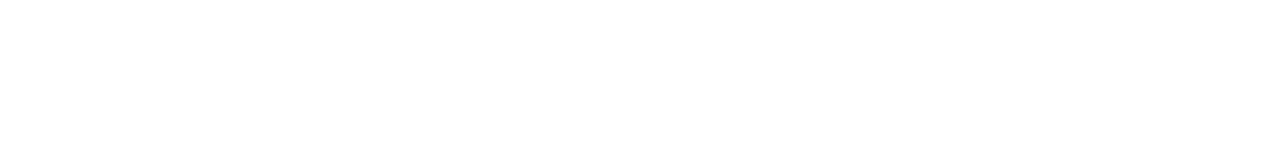
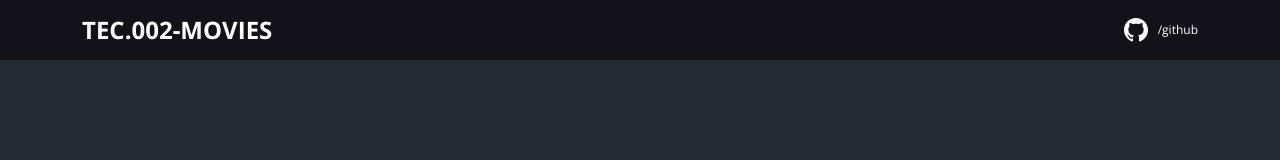
Before and after one commit to NetunoMc/html-css, a plain HTML site: page index.html in a window 1280 px wide. Drawn offline with nearby package versions, Linux system fonts and the light colour scheme.

Commit message:
CSS, index e img modificados

```diff
--- a/css/styles .css
+++ b/css/styles .css
@@ -1 +1,59 @@
 @import url('https://fonts.googleapis.com/css2?family=Open+Sans:ital,wght@0,300..800;1,300..800&display=swap');
+
+* {
+    font-family: 'Open Sans', sans-serif;
+    box-sizing: border-box;
+}
+
+:root {
+    --bg-body: #242a32;
+    --color-primary: #131219;
+}
+
+html,
+body {
+    background-color: var(--bg-body);
+}
+
+header {
+    background-color: var(--color-primary);
+    color: #fff;
+    height: 60px;
+    display: flex;
+    align-items: center;
+}
+
+h1, h2, h3, h4, h5, h6 {
+    margin: 0;
+}
+
+a {
+    text-decoration: none;
+    color: unset;
+}
+
+nav {
+   display: flex;
+   align-items: center;
+   justify-content: space-between;
+
+}
+
+nav h1{
+    font-size: 24px;
+    font-weight: 700;
+}
+
+nav a{
+    font-size: 12px;
+    font-weight: 400;
+}
+
+.link-container{
+    display: flex;
+    align-items: center;
+}
+
+.link-container img{
+    margin-right: 10px;
+}
--- a/index.html
+++ b/index.html
@@ -5,6 +5,7 @@
     <meta charset="UTF-8">
     <meta http-equiv="X-UA-Compatible" content="IE=edge">
     <meta name="viewport" content="width=device-width, initial-scale=1.0">
+
     <link href="https://cdn.jsdelivr.net/npm/bootstrap@5.3.3/dist/css/bootstrap.min.css" rel="stylesheet" integrity="sha384-QWTKZyjpPEjISv5WaRU9OFeRpok6YctnYmDr5pNlyT2bRjXh0JMhjY6hW+ALEwIH" crossorigin="anonymous">
 
     <link rel="stylesheet" href="css/styles .css">
@@ -13,6 +14,18 @@
 </head>
 
 <body>
+    <header>
+        <nav
+        class="container">
+            <h1>
+            TEC.002-MOVIES
+            </h1>
+            <div class="link-container">
+                <img src="img/gitHub.svg" alt="github">
+                <a href="https://github.com/NetunoMc">/github</a>
+            </div>
+        </nav>
+    </header>
 
 
 </body>
```
Also changed, not shown: img/arrow.svg (added), img/gitHub.svg (added), img/star.svg (added), img/star_empty.svg (added), img/star_half.svg (added).
